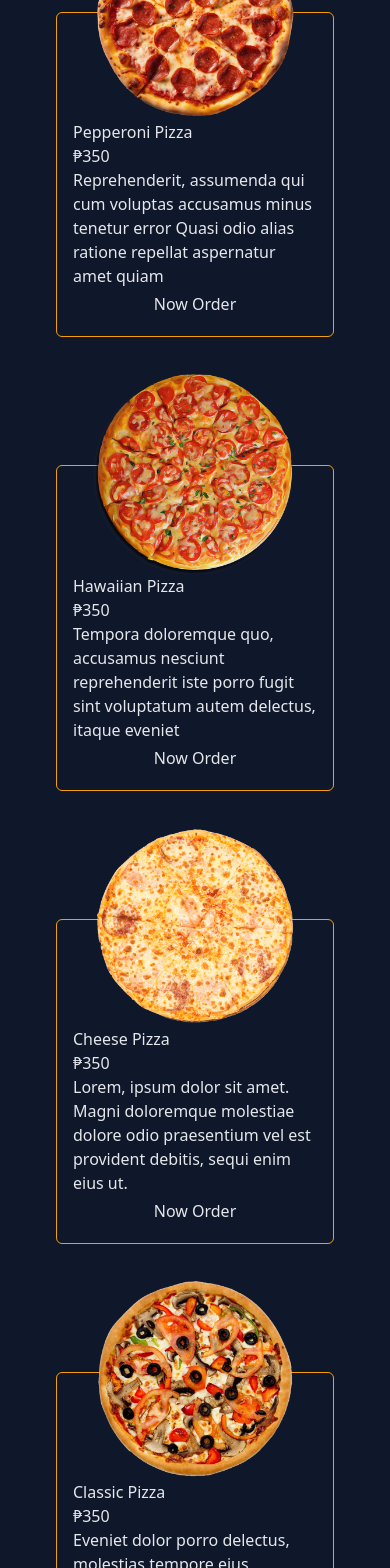
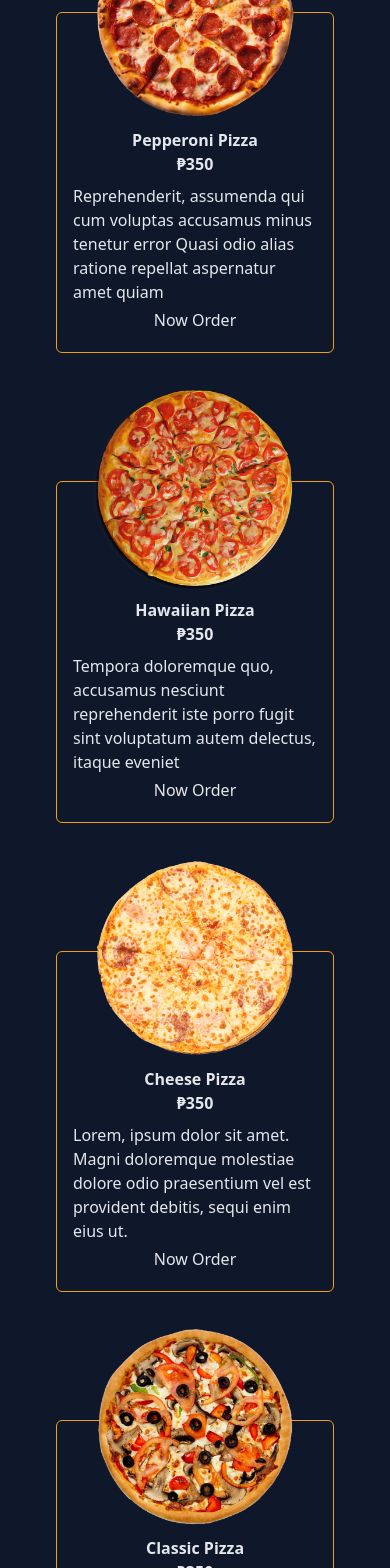
Before and after one commit to Drinisit/pizzharot, a React (Create React App) app: page / in a window 390 px wide. Shown: the part 1220-2788 px from the top of the page. Built offline with nearby package versions, Linux system fonts and the light colour scheme.

Commit message:
Test other flavor section responsiveness

```diff
--- a/src/components/Menus.jsx
+++ b/src/components/Menus.jsx
@@ -21,37 +21,37 @@ const Menus = () => {
             <div className='grid sm:grid-cols-2 md:grid-cols-4 grid-cols-1 gap-4 md:px-0 px-8'>
                 <div className='border flex flex-col border-amber-500 rounded-md pb-4 px-4 md:mt-[6rem] mt-[7rem]'>
                     <img className='md:mt-[-5rem] mt-[-6rem] mx-auto w-10/12' src={Pizza1} alt="" />
-                    <h1 className=''>Pepperoni Pizza</h1>
-                    <p className=''>&#8369;350</p>
+                    <h1 className='text-center font-bold mt-2'>Pepperoni Pizza</h1>
+                    <p className='text-center font-bold mb-2'>&#8369;350</p>
                     <p>Reprehenderit, assumenda qui cum voluptas accusamus minus tenetur error Quasi odio alias ratione repellat aspernatur amet quiam</p>
                     <button className='py-1 px-3 cursor-pointer hover:text-amber-500'>Now Order</button>
                 </div>
                 <div className='border flex flex-col border-amber-500 rounded-md pb-4 px-4 md:mt-[6rem] mt-[7rem]'>
                     <img className='md:mt-[-5rem] mt-[-6rem] mx-auto w-10/12' src={Pizza2} alt="" />
-                    <h1 className=''>Hawaiian Pizza</h1>
-                    <p className=''>&#8369;350</p>
+                    <h1 className='text-center font-bold mt-2'>Hawaiian Pizza</h1>
+                    <p className='text-center font-bold mb-2'>&#8369;350</p>
                     <p>Tempora doloremque quo, accusamus nesciunt reprehenderit iste porro fugit sint voluptatum autem delectus, itaque eveniet</p>
                     <button className='py-1 px-3 cursor-pointer hover:text-amber-500'>Now Order</button>
                 </div>
                 <div className='border flex flex-col border-amber-500 rounded-md pb-4 px-4 md:mt-[6rem] mt-[7rem]'>
                     <img className='md:mt-[-5rem] mt-[-6rem] mx-auto w-10/12' src={Pizza3} alt="" />
-                    <h1 className=''>Cheese Pizza</h1>
-                    <p className=''>&#8369;350</p>
+                    <h1 className='text-center font-bold mt-2'>Cheese Pizza</h1>
+                    <p className='text-center font-bold mb-2'>&#8369;350</p>
                     <p>Lorem, ipsum dolor sit amet. Magni doloremque molestiae dolore odio praesentium vel est provident debitis, sequi enim eius ut.</p>
                     <button className='py-1 px-3 cursor-pointer hover:text-amber-500'>Now Order</button>
                 </div>
                 <div className='border flex flex-col border-amber-500 rounded-md pb-4 px-4 md:mt-[6rem] mt-[7rem]'>
                     <img className='md:mt-[-5rem] mt-[-6rem] mx-auto w-10/12' src={Pizza4} alt="" />
-                    <h1 className=''>Classic Pizza</h1>
-                    <p className=''>&#8369;350</p>
+                    <h1 className='text-center font-bold mt-2'>Classic Pizza</h1>
+                    <p className='text-center font-bold mb-2'>&#8369;350</p>
                     <p>Eveniet dolor porro delectus, molestias tempore eius dolorum, dolorem iure asperiores cumque, accusamus animi! Aliquid libero.</p>
                     <button className='py-1 px-3 cursor-pointer hover:text-amber-500'>Now Order</button>
                 </div>
             </div>
         </div>
 
-        <div className='mt-6 grid sm:grid-cols-3 md:grid-cols-6 gap-4'>
-          <div className='mt-4 sm:col-span-3 md:col-span-6'>
+        <div className='mt-6 grid sm:grid-cols-3 md:grid-cols-6 grid-cols-2 gap-4'>
+          <div className='mt-4 sm:col-span-3 md:col-span-6 col-span-2'>
             <h1 className='text-2xl font-bold'>Other Pizza Flavor</h1>
           </div>
               <div className='border flex flex-col border-amber-500 rounded-md px-1 py-4 overflow-hidden'>
```
